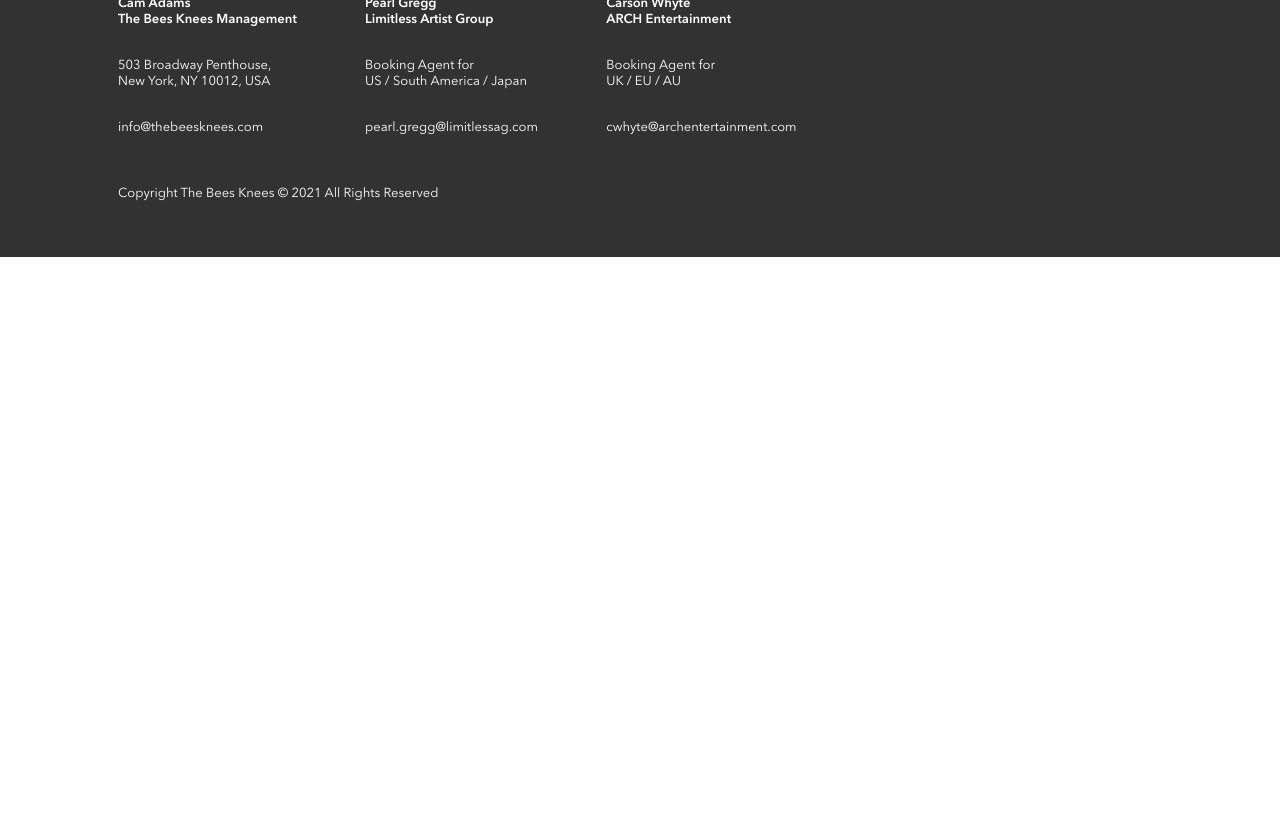
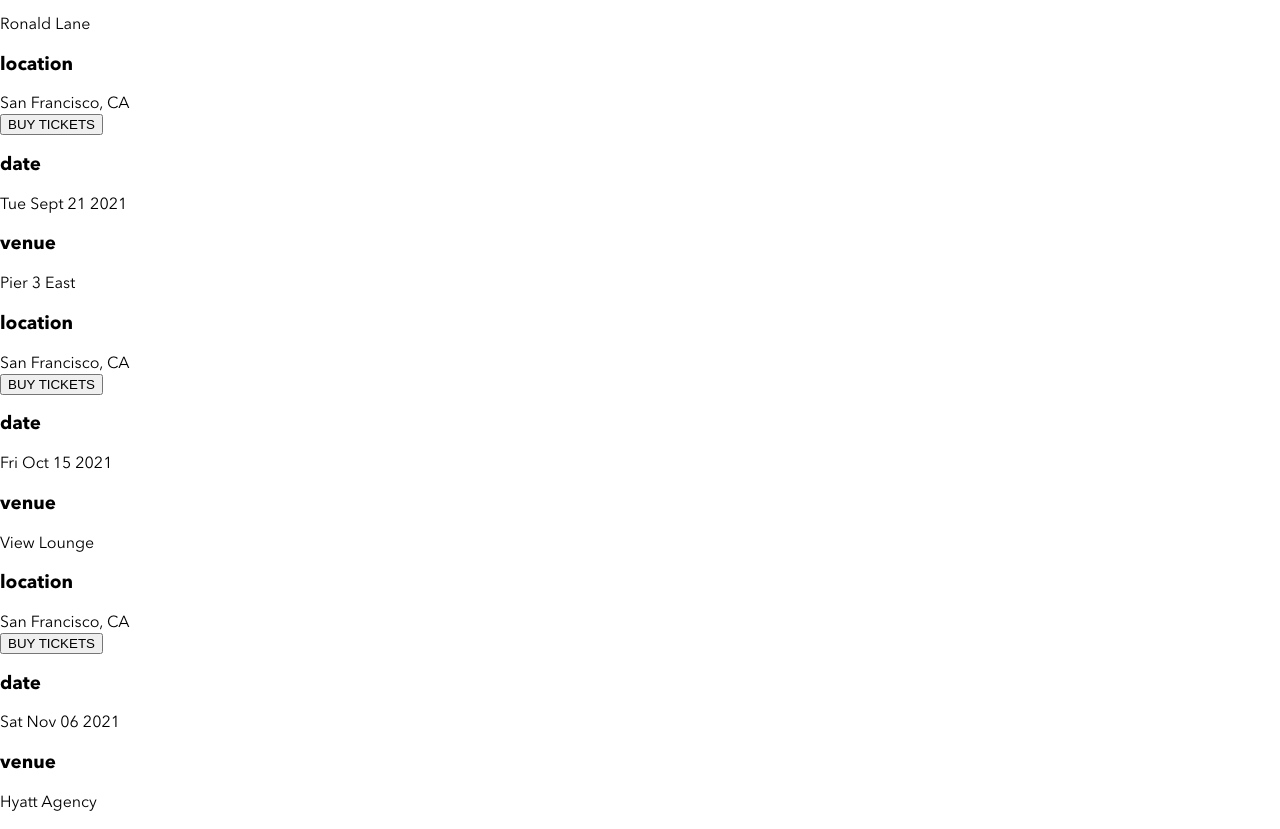
Before and after one commit to Nicholas-Zambrano/nicholas-zambrano-bandsite, a plain HTML site: page pages/shows.html in a window 1280 px wide. Shown: the part 803-1632 px from the top of the page. Before the commit the page ends 1060 px from the top, so only its background shows below. Drawn offline with Linux system fonts and the light colour scheme; files whose address does not match are found by name.

Commit message:
just added the shows tables with DOM (no styling yet

```diff
--- a/pages/shows.html
+++ b/pages/shows.html
@@ -13,16 +13,16 @@
       <section class="header__wrap">
         <div>
           <!-- Header title -->
-          <a class="header__title-link" href="./index.html">
+          <a class="header__title-link" href="../index.html">
             <h1 class="header__title">BANDSITE</h1>
           </a>
         </div>
         <div class="header__subheading">
-          <a class="header__link header__link--bio" href="./index.html">
+          <a class="header__link header__link--bio" href="../index.html">
             <!-- Biography link -->
             <h3 class="header__h3-bio  header__h3-bio-shows-page">Biography</h3>
           </a>
-          <a class="header__link header__link--shows" href="#">
+          <a class="header__link header__link--shows" href="../pages/shows.html">
             <!-- Shows link -->
             <h3 class="header__h3-shows  header__h3-shows-page">Shows</h3>
           </a>
@@ -53,6 +53,10 @@
 
     <section class="shows">
       <h1>Shows</h1>
+
+      <section class="shows__container">
+
+      </section>
     </section>
 
     <footer class="footer">
--- a/scripts/build-shows-page.js
+++ b/scripts/build-shows-page.js
@@ -0,0 +1,170 @@
+const shows = [
+  {
+    // check the arrays again
+    date: "Mon Sept 06 2021",
+    venue: "Ronald Lane",
+    location: "San Francisco, CA",
+  },
+  {
+    date: "Tue Sept 21 2021",
+    venue: "Pier 3 East",
+    location: "San Francisco, CA",
+  },
+  {
+    date: "Fri Oct 15 2021",
+    venue: "View Lounge",
+    location: "San Francisco, CA",
+  },
+  {
+    date: "Sat Nov 06 2021",
+    venue: "Hyatt Agency",
+    location: "San Francisco, CA",
+  },
+  {
+    date: "Fri Nov 26 2021",
+    venue: "Moscow Center",
+    location: "San Francisco, CA",
+  },
+  {
+    date: "Wed Dec 15 2021",
+    venue: "Press Club",
+    location: "San Francisco, CA",
+  },
+];
+
+
+//  i appended each tag within each article
+// const containerEl = document.querySelector(".shows__container");
+// // this iteratng through each 'date' value
+// for(let i=0; i<shows.length;i++){
+//   const articleShowEl = document.createElement("article");
+//   containerEl.appendChild(articleShowEl); // appended an article, which will contain the labels
+//   articleShowEl.classList.add("shows__wrapper");
+
+//   const dateTagEl = document.createElement("label");
+//   dateTagEl.classList.add("shows__date")
+//   // modifying the text, so that it appears on the website
+//   dateTagEl.innerText = shows[i].date ; // printing the value i.e the date
+
+//   // creating a venue label
+//   const venueTagEl = document.createElement("label");
+//   venueTagEl.innerText = shows[i].venue;
+
+//   const locationTagEl = document.createElement("label");
+//   locationTagEl.innerText = shows[i].location;
+
+//   articleShowEl.appendChild(dateTagEl);
+//   articleShowEl.appendChild(venueTagEl);
+//   articleShowEl.appendChild(locationTagEl);
+//   // console.log(dateTagEl);
+//   // console.log(venueTagEl);
+
+// }
+
+//  loop over the array
+// create a article, which represents a show
+//(need more tags: create a p tag i.e date label
+//repeat for all tags( date value, venue label...)
+// For each of those tags, add them to the article
+// at the end, append the article , to the .show_container
+
+// selected the 'shows__container'
+const containerEl = document.querySelector(".shows__container");
+// console.log(containerEl);
+
+// this function will
+// * need to add a parameter!!!
+const fill_shows = (show) => {
+  // creating an article
+  const article = document.createElement("article");
+  // add the class for the article
+  article.classList.add("shows__article");
+
+  // now need to create a wrapper : for each show info
+  const div = document.createElement("div");
+  div.classList.add("shows__wrapper");
+
+  // now create an element for the 'date'
+  const h3El = document.createElement("h3");
+  h3El.classList.add("shows__h3");
+  h3El.innerText = "date";
+  // console.log(h3El);
+  div.append(h3El); // appending this h3 to the div wrapper
+
+  // now adding the date of the show:
+  const yearEl = document.createElement("label");
+  // add a class:
+  yearEl.classList.add("show__year");
+  // now assigning the year(modifying the text) to the value of the key 'date'
+  yearEl.innerText = show.date;
+  div.append(yearEl); // appending the label to the div
+
+  const h3VenueEl = document.createElement("h3");
+  h3VenueEl.classList.add("shows__h3");
+  h3VenueEl.innerText = "venue";
+  // now append the h3 'venue' to the div
+  div.append(h3VenueEl);
+
+  // now create the venue from the objects
+
+  // create the element
+  const venueTagEl = document.createElement("label");
+  // add a class to the element
+  venueTagEl.classList.add("show__venue");
+  // then modify the created element
+  venueTagEl.innerText = show.venue;
+  // now append the venue value to the div:
+  div.append(venueTagEl);
+
+  // now create the h3 location
+  const h3Location = document.createElement("h3");
+  // add class to the element created
+  h3Location.classList.add("shows__h3");
+  // modify the class,
+  h3Location.innerText = "location";
+  // now append the h3 tag to the div
+  div.append(h3Location);
+
+  // now create the actual location
+  const locationTagEl = document.createElement("label");
+  // add a class to the created element
+  locationTagEl.classList.add("shoes__location");
+  // now modify the element by assigning it to the value of the object
+  locationTagEl.innerText = show.location;
+  // now append the class to the div
+  div.append(locationTagEl);
+
+  const buttonWrapperEl = document.createElement("div");
+  buttonWrapperEl.classList.add("shows__button-wrapper")
+
+  // now create the button:
+  const buttonEl = document.createElement("button");
+  buttonEl.classList.add("shows__button");
+  buttonEl.innerText ="BUY TICKETS"
+  buttonWrapperEl.append(buttonEl); // appended the button to the button wrapper
+
+
+  // add the wrapper div to the article
+  article.appendChild(div);
+
+  // then addin the button wrapper underneath
+  article.append(buttonWrapperEl)
+
+
+
+  // now add the article to the DOM
+  containerEl.appendChild(article);
+
+
+
+
+};
+
+for (let i = 0; i < shows.length; i++) {
+  // iterating though each object
+  const show = shows[i];
+  // and call the function within the loop
+  fill_shows(show);
+}
+
+fill_shows();
```
Also changed, not shown: index.html (+1 -1 lines).
